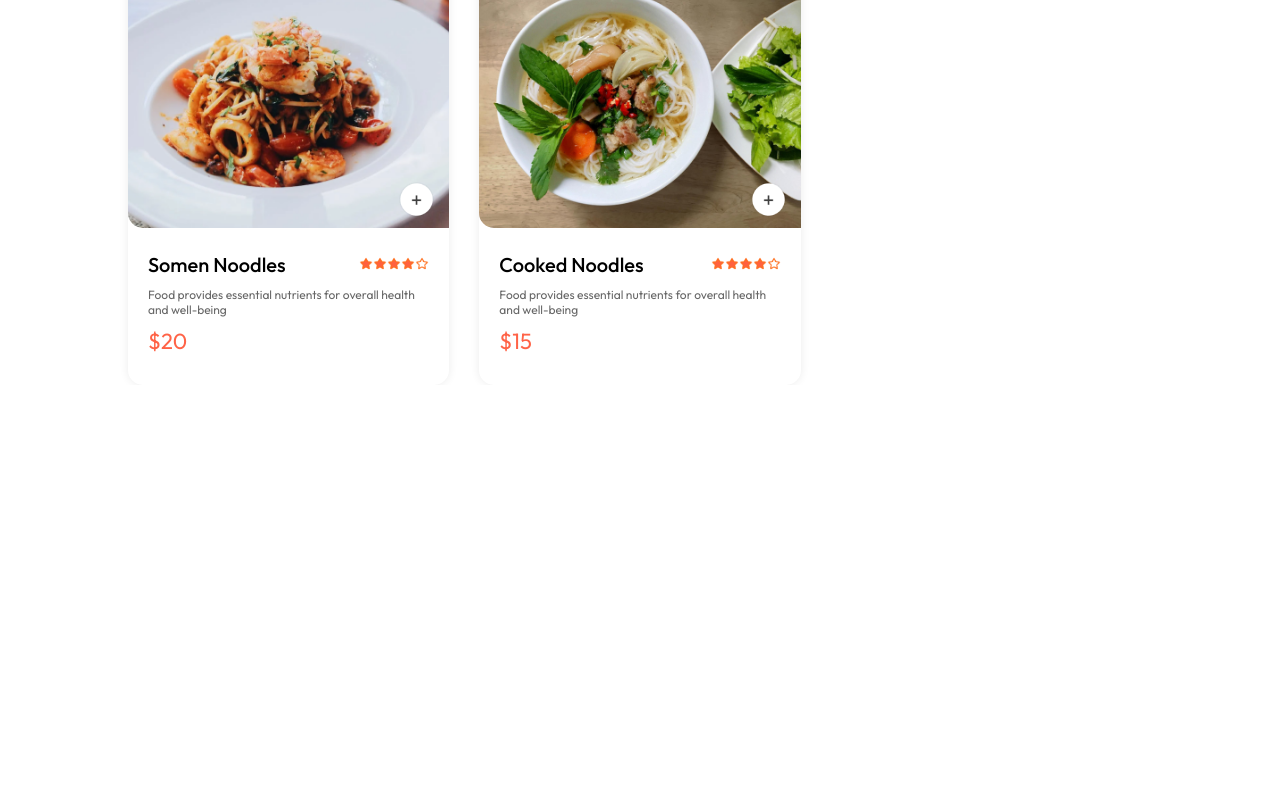
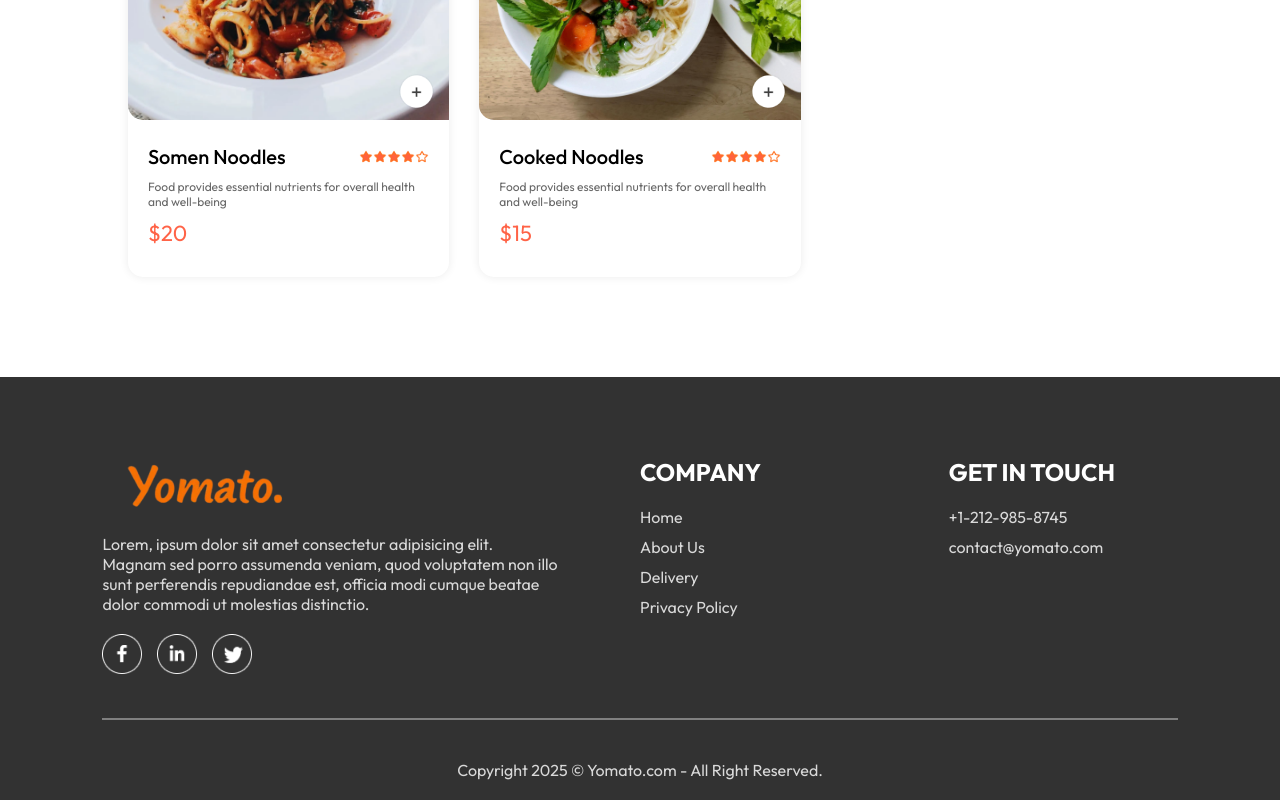
Before and after one commit to yoegeshh/Yomato-ecom-food-ordering-webapp, a React (Vite) app in the folder frontend/: page / in a window 1280 px wide. Shown: the part 5706-6506 px from the top of the page. Before the commit the page ends 6091 px from the top, so only its background shows below. Built offline with nearby package versions, Linux system fonts and the light colour scheme.

Commit message:
footer ready

```diff
--- a/frontend/src/App.jsx
+++ b/frontend/src/App.jsx
@@ -1,20 +1,24 @@
-import React from 'react'
-import Navbar from './components/Navbar/Navbar'
-import { Route, Routes } from 'react-router-dom'
-import Home from './pages/Home/Home'
-import Cart from './pages/Cart/Cart'
-import PlaceOrder from './pages/PlaceOrder/PlaceOrder'
+import React from "react";
+import Navbar from "./components/Navbar/Navbar";
+import { Route, Routes } from "react-router-dom";
+import Home from "./pages/Home/Home";
+import Cart from "./pages/Cart/Cart";
+import PlaceOrder from "./pages/PlaceOrder/PlaceOrder";
+import Footer from "./components/Footer/Footer";
 const App = () => {
   return (
-    <div className='app'>
-      <Navbar/>
-      <Routes>
-          <Route path='/' element={<Home/>} />
-          <Route path='/cart' element={<Cart/>} />
-          <Route path='/order' element={<PlaceOrder/>} />
-      </Routes>
-    </div>
-  )
-}
+    <>
+      <div className="app">
+        <Navbar />
+        <Routes>
+          <Route path="/" element={<Home />} />
+          <Route path="/cart" element={<Cart />} />
+          <Route path="/order" element={<PlaceOrder />} />
+        </Routes>
+      </div>
+      <Footer />
+    </>
+  );
+};
 
-export default App
+export default App;
--- a/frontend/src/components/FoodDisplay/FoodDisplay.jsx
+++ b/frontend/src/components/FoodDisplay/FoodDisplay.jsx
@@ -11,7 +11,8 @@
       <h2>Top dishes near you</h2>
       <div className="food-display-list">
         {food_list.map((item,index) => {
-          return (
+          if(category==='All'|| category===item.category){
+            return (
             <FoodItem
               key={index}
               id={item._id}
@@ -21,6 +22,8 @@
               image={item.image}
             />
           );
+          }
+
         })}
       </div>
     </div>
--- /dev/null
+++ b/frontend/src/components/Footer/Footer.css
@@ -0,0 +1,45 @@
+.footer{
+    color: #d9d9d9;
+    background-color: #323232;
+    display: flex;
+    flex-direction: column;
+    align-items: center;
+    gap: 20px;
+    padding: 20px 8vw;
+    padding-top: 80px;
+    margin-top: 100px;
+}
+.footer-content{
+    width: 100%;
+    display: grid;
+    grid-template-columns: 2fr 1fr 1fr;
+    gap: 80px;
+}
+.footer-content-left img{
+    width:200px;
+}
+.footer-content-left, .footer-content-right, .footer-content-center{
+    display: flex;
+    flex-direction: column;
+    align-items: start;
+    gap: 20px;
+}
+.footer-content-left li, .footer-content-right li, .footer-content-center li{
+    list-style: none;
+    margin-bottom: 10px;
+    cursor: pointer;
+}
+.footer-content-right h2, .footer-content-center h2{
+    color: white;
+}
+.footer-social-icons img{
+    width: 40px;
+    margin-right: 15px;
+}
+.footer hr{
+    width: 100%;
+    height: 2px;
+    margin: 20px 0;
+    background-color: grey;
+    border: none;
+}
--- /dev/null
+++ b/frontend/src/components/Footer/Footer.jsx
@@ -0,0 +1,41 @@
+import React from 'react'
+import './Footer.css'
+import { assets } from '../../assets/assets'
+
+const Footer = () => {
+  return (
+    <div className='footer' id='footer'>
+      <div className="footer-content">
+        <div className="footer-content-left">
+            <img src={assets.logo} alt="" />
+            <p>Lorem, ipsum dolor sit amet consectetur adipisicing elit. Magnam sed porro assumenda veniam, quod voluptatem non illo sunt perferendis repudiandae est, officia modi cumque beatae dolor commodi ut molestias distinctio.</p>
+            <div className="footer-social-icons">
+                <img src={assets.facebook_icon} alt="" />
+                <img src={assets.linkedin_icon} alt="" />
+                <img src={assets.twitter_icon} alt="" />
+            </div>
+        </div>
+        <div className="footer-content-center">
+            <h2>COMPANY</h2>
+            <ul>
+                <li>Home</li>
+                <li>About Us</li>
+                <li>Delivery</li>
+                <li>Privacy Policy</li>
+            </ul>
+        </div>
+        <div className="footer-content-right">
+            <h2>GET IN TOUCH</h2>
+            <ul>
+                <li>+1-212-985-8745</li>
+                <li>contact@yomato.com</li>
+            </ul>
+        </div>
+      </div>
+      <hr/>
+      <p className="footer-copyright">Copyright 2025 © Yomato.com - All Right Reserved.</p>
+    </div>
+  )
+}
+
+export default Footer
```
Also changed, not shown: frontend/src/assets/logo.png.
